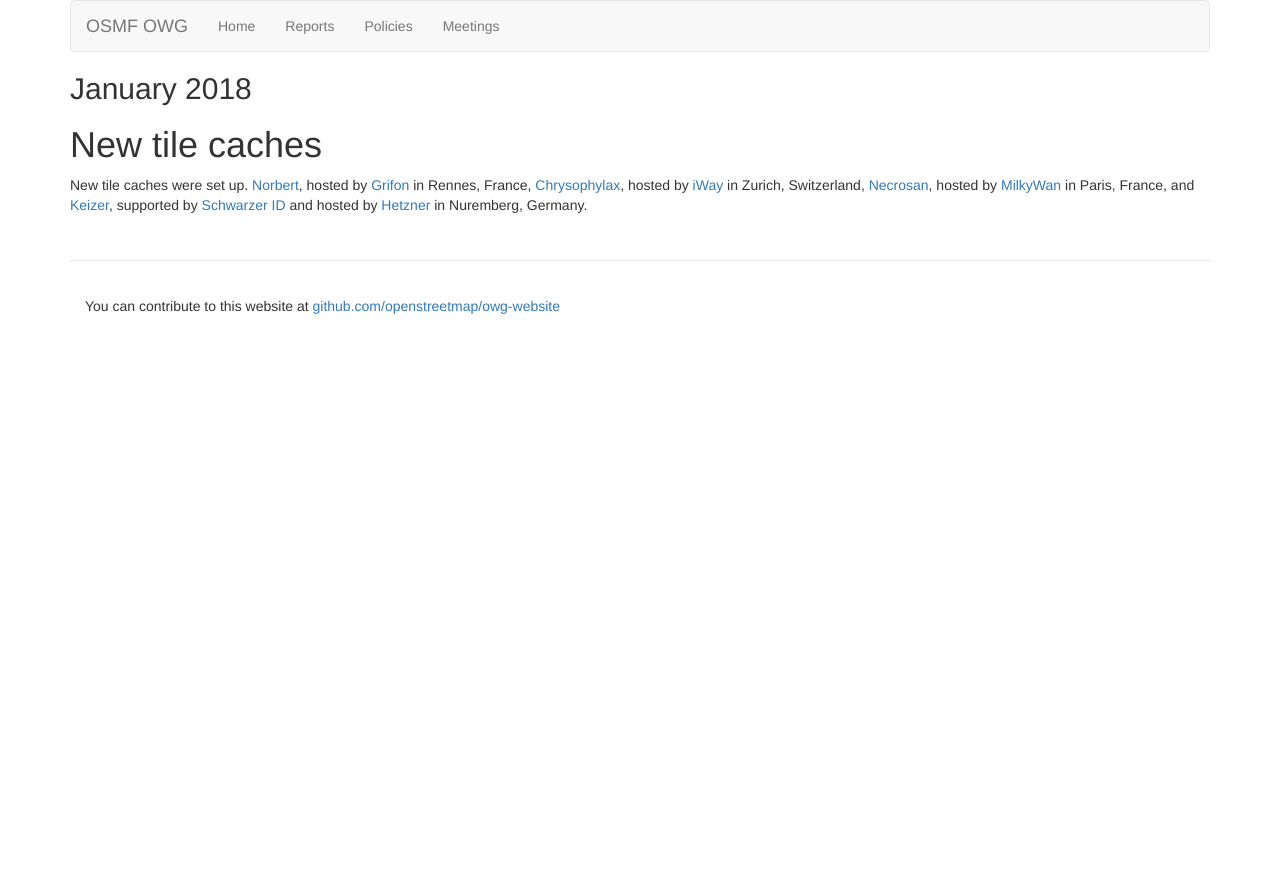
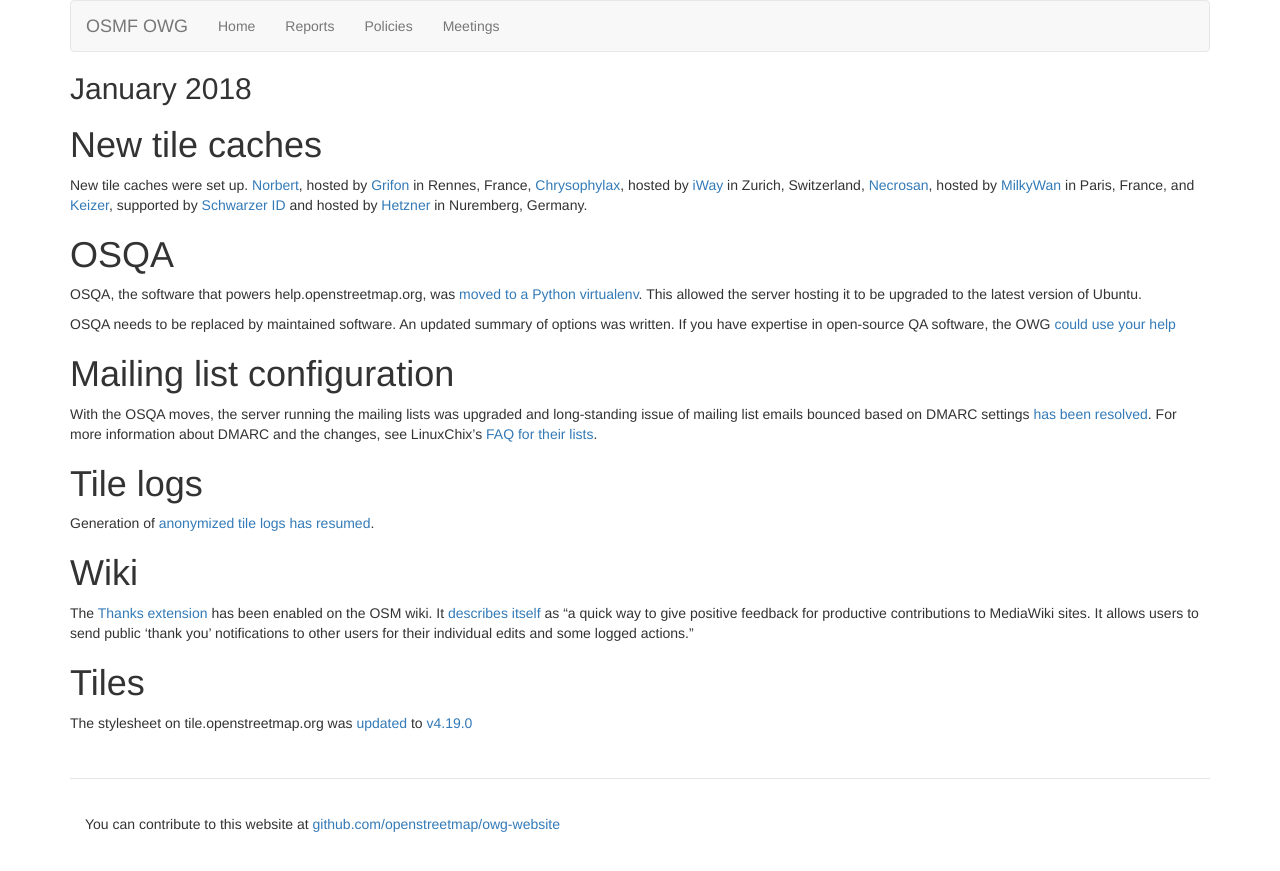
Before and after one commit to openstreetmap/owg-website, a Jekyll site: the page built from _posts/2019-01-01-january.md, in a window 1280 px wide. Shown: the top 871 px of the page. Built offline with Jekyll 4.4.1, drawn with Linux system fonts in a browser that asks for light colours.

Commit message:
Update Jan log from issue trackers and chef commits

```diff
--- a/_posts/2019-01-01-january.md
+++ b/_posts/2019-01-01-january.md
@@ -7,3 +7,25 @@ date: 2019-1-30 23:59:59
 # New tile caches
 
 New tile caches were set up. [Norbert](https://hardware.openstreetmap.org/servers/norbert.openstreetmap.org/), hosted by [Grifon](https://grifon.fr/) in Rennes, France, [Chrysophylax](https://hardware.openstreetmap.org/servers/chrysophylax.openstreetmap.org/), hosted by [iWay](https://www.iway.ch/) in Zurich, Switzerland, [Necrosan](https://hardware.openstreetmap.org/servers/necrosan.openstreetmap.org/), hosted by [MilkyWan](https://milkywan.fr/) in Paris, France, and [Keizer](https://hardware.openstreetmap.org/servers/keizer.openstreetmap.org/), supported by [Schwarzer ID](https://schwarzer.it/) and hosted by [Hetzner](https://www.hetzner.de/) in Nuremberg, Germany.
+
+# OSQA
+
+OSQA, the software that powers help.openstreetmap.org, was [moved to a Python virtualenv](https://github.com/openstreetmap/chef/commit/24ff6e33b025aedeea2db4655bec734089731b8e). This allowed the server hosting it to be upgraded to the latest version of Ubuntu.
+
+OSQA needs to be replaced by maintained software. An updated summary of options was written. If you have expertise in open-source QA software, the OWG [could use your help](https://github.com/openstreetmap/operations/issues/149#issuecomment-454211301)
+
+# Mailing list configuration
+
+With the OSQA moves, the server running the mailing lists was upgraded and long-standing issue of mailing list emails bounced based on DMARC settings [has been resolved](https://github.com/openstreetmap/operations/issues/262). For more information about DMARC and the changes, see LinuxChix's [FAQ for their lists](https://www.linuxchix.org/content/mailing-list-changes).
+
+# Tile logs
+
+Generation of [anonymized tile logs](https://planet.osm.org/tile_logs/) [has resumed](https://github.com/openstreetmap/operations/issues/261).
+
+# Wiki
+
+The [Thanks extension](https://www.mediawiki.org/wiki/Extension:Thanks) has been enabled on the OSM wiki. It [describes itself](https://www.mediawiki.org/wiki/Extension:Thanks) as "a quick way to give positive feedback for productive contributions to MediaWiki sites. It allows users to send public 'thank you' notifications to other users for their individual edits and some logged actions."
+
+# Tiles
+
+The stylesheet on tile.openstreetmap.org was [updated](https://github.com/openstreetmap/chef/commit/c2d4bdc09d64ba66f71f1a95eb2d0b3b4a77381a) to [v4.19.0](https://github.com/gravitystorm/openstreetmap-carto/blob/master/CHANGELOG.md#v4190---2019-01-18)
```
